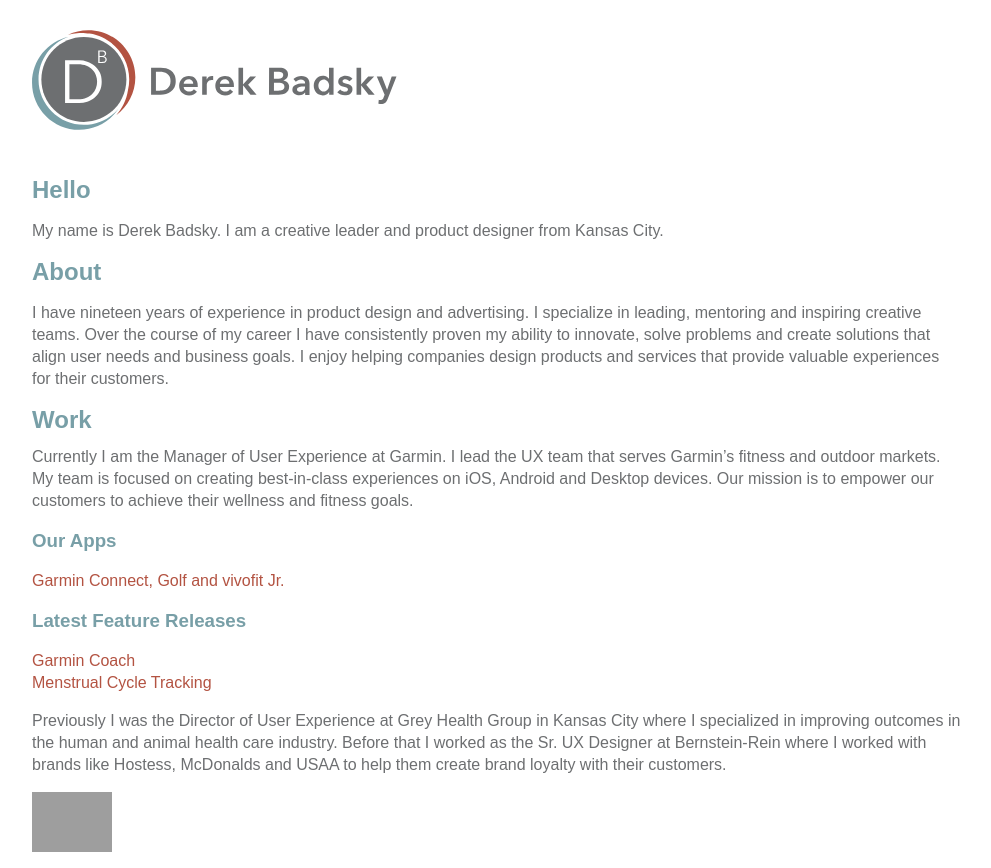
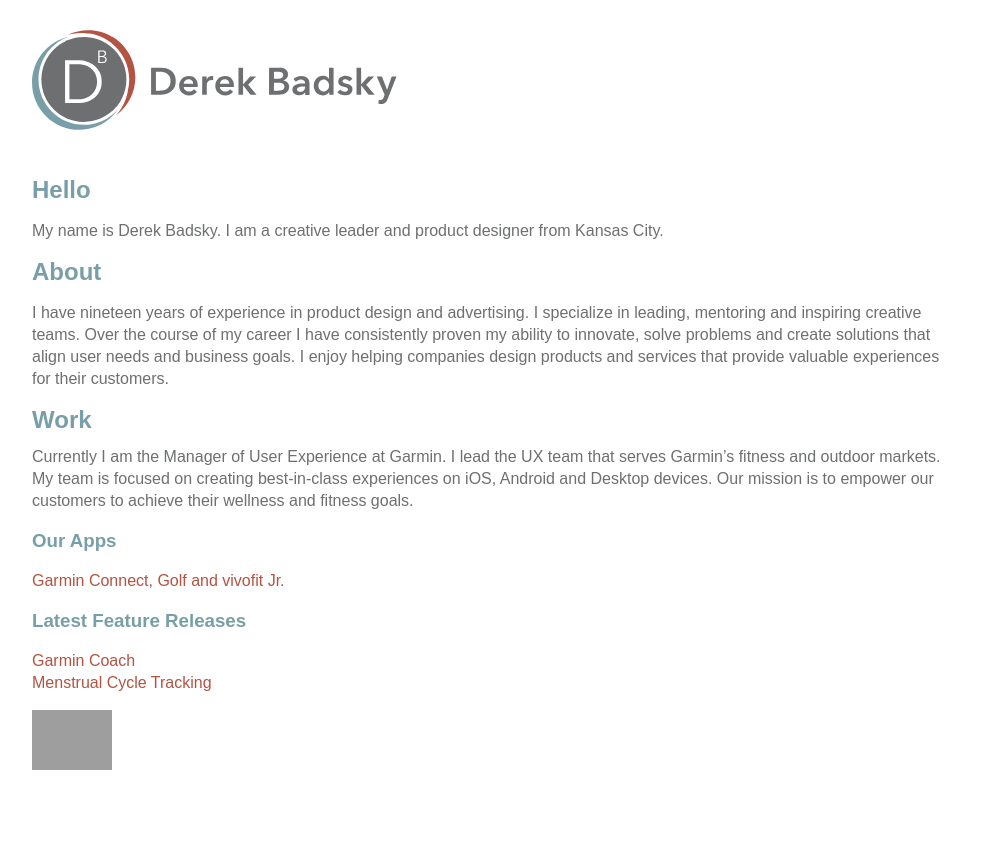
Before and after one commit to derekbadsky/derekbadsky.github.io, a plain HTML site: page index.html in a window 1280 px wide. Shown: the whole page, without its empty margins (143-1134 px from the left). After the commit the page ends 800 px from the top, so only its background shows below. Drawn offline with Linux system fonts and the light colour scheme; grey boxes are pictures that could not be loaded.

Commit message:
Update index.html

```diff
--- a/index.html
+++ b/index.html
@@ -32,7 +32,6 @@
       <h3>Latest Feature Releases</h3>
       <p><a href="https://connect.garmin.com/features/coach/" target="_blank">Garmin Coach</a></br>
       <a href="https://connect.garmin.com/features/menstrual-cycle-tracking/" target="_blank">Menstrual Cycle Tracking</a></p>
-      <p>Previously I was the Director of User Experience at Grey Health Group in Kansas City where I specialized in improving outcomes in the human and animal health care industry. Before that I worked as the Sr. UX Designer at Bernstein-Rein where I worked with brands like Hostess, McDonalds and USAA to help them create brand loyalty with their customers.</p>
       <p><a href="https://www.linkedin.com/pub/derek-badsky/7/5b3/675" target="_blank"><img src="https://static.licdn.com/scds/common/u/img/webpromo/btn_profile_greytxt_80x15.png" width="80" height="15" border="0" alt="View Derek Badsky's profile on LinkedIn"></a></p>
     </div>
   </div>
```
